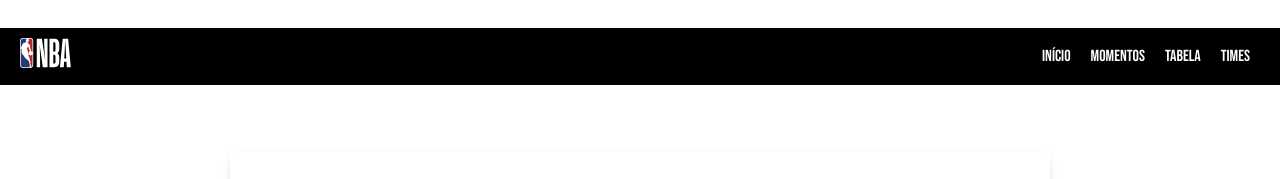
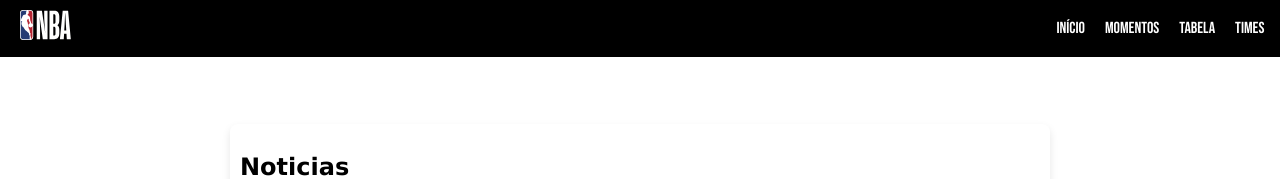
Before and after one commit to Bryansena/bryan_site, a plain HTML site: page index.html in a window 1280 px wide. Shown: the top 179 px of the page. Drawn offline with Linux system fonts and the light colour scheme; a script that the page names is missing.

Commit message:
Update estilos.css

```diff
--- a/estilos/estilos.css
+++ b/estilos/estilos.css
@@ -123,6 +123,10 @@ table tr:nth-child(even) {
     align-items: center;
     background-color: #000000;
     padding: 10px 20px;
+    top: 0;
+    position: fixed;
+    z-index: 1000;
+    width: 98%;
 }
 
 .nav_menu .logo {
```
